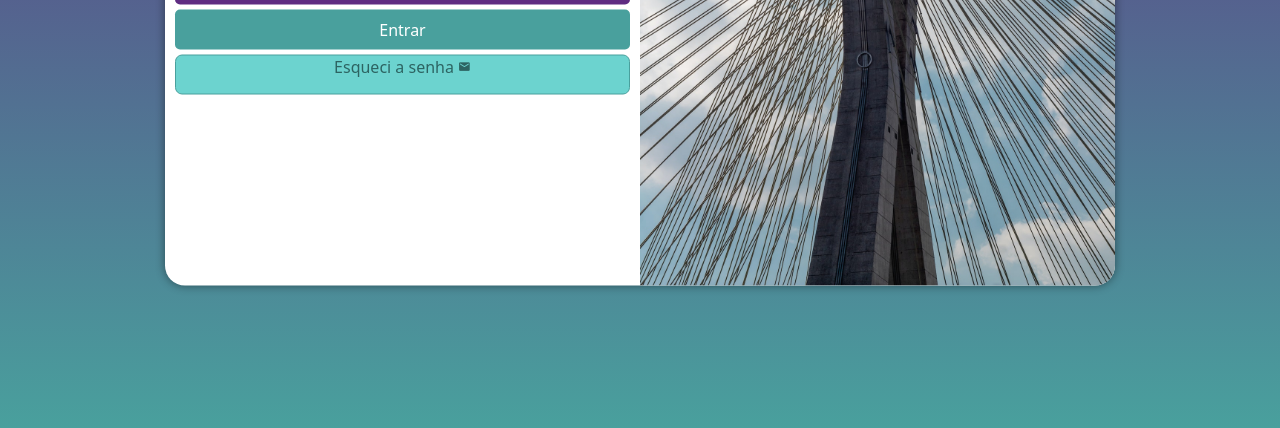
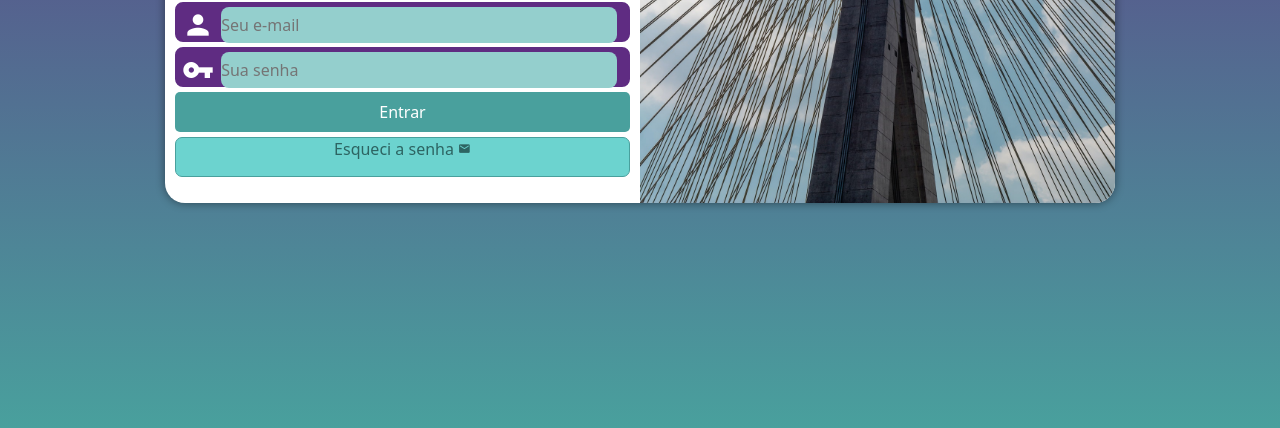
Before and after one commit to GabrielBonavolunta/projeto-login, a plain HTML site: page index.html in a window 1280 px wide. Shown: the part 372-800 px from the top of the page. Drawn offline with Linux system fonts and the light colour scheme.

Commit message:
Final do projeto

```diff
--- a/estilos/media-query.css
+++ b/estilos/media-query.css
@@ -8,6 +8,7 @@
 
     section#login{
         width: 80vw;
+        height: 280px;
     }
 
     section#login > div#imagem{
@@ -30,6 +31,7 @@
 
         section#login{
             width: 950px;
+            height: 350px;
         }
 
         section#login > div#imagem{
--- a/estilos/style.css
+++ b/estilos/style.css
@@ -65,16 +65,39 @@ div#formulario > p {
 }
 
 form > div.campo{
+    border: 2px solid #5F2C82;
     background-color: #5F2C82;
     width: 100%;
     display: block;
     height: 40px;
-    border-radius: 5px;
+    border-radius: 8px;
     margin: 5px 0px;
 }
 
 div.campo > label{
     display: none;
+}
+
+div.campo > i {
+    color: white;
+    font-size: 2em;
+    width: 40px;
+    padding: 5px;
+}
+
+div.campo > input{
+    background-color: #94CFCD;
+    font-size: 1em;
+    width: calc(100% - 55px);
+    height: 100%;
+    border: 0px;
+    border-radius: 8px;
+    transform: translateY(-10px);
+}
+
+div.campo > input:focus-within{
+    background-color: white;
+    border: none;
 }
 
 form > input[type=submit]{
```
